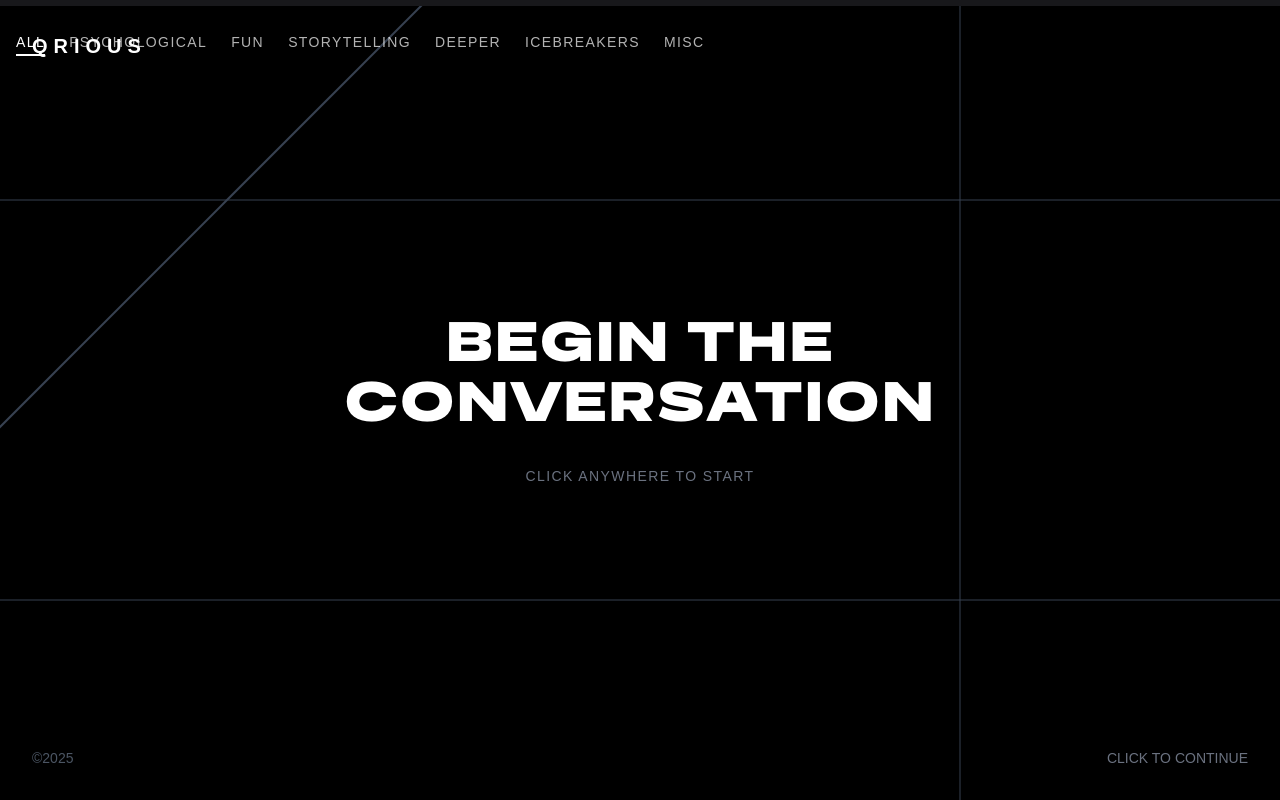
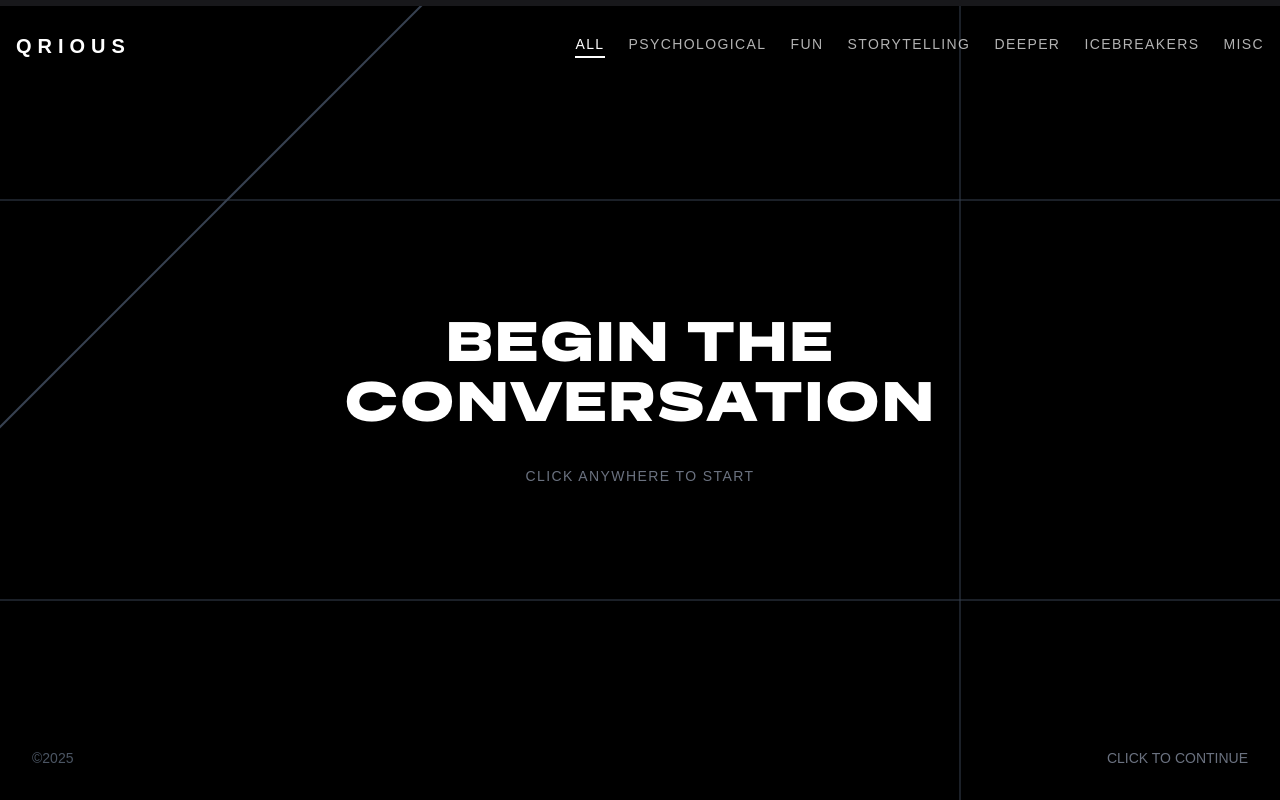
Before and after one commit to darth-lacrimosa/Qrious, a Next.js app: page / in a window 1280 px wide. Built offline with nearby package versions, Linux system fonts and the light colour scheme.

Commit message:
Update page.tsx

```diff
--- a/src/app/page.tsx
+++ b/src/app/page.tsx
@@ -191,6 +191,9 @@ export default function Home() {
       {/* Brand and Filter Container */}
       <div className="absolute top-4 md:top-8 w-full px-4 flex justify-between items-center z-50">
         {/* Brand QRIOUS */}
+        <div className="text-white text-lg md:text-xl tracking-[0.3em] font-bold">
+          QRIOUS
+        </div>
 
         {/* Category Filter - Desktop */}
         <div className="hidden md:flex items-center space-x-6">
@@ -294,11 +297,6 @@ export default function Home() {
         </div>
       </div>
 
-      {/* Brand QRIOUS - Posisi baru */}
-      <div className="absolute top-4 md:top-8 left-4 md:left-8 text-white text-lg md:text-xl tracking-[0.3em] font-bold z-50">
-        QRIOUS
-      </div>
-
       {/* Konten Utama - Desain Baru */}
       <div className="w-full max-w-4xl mx-auto cursor-pointer px-4 relative z-20">
         {currentQuestion ? (
```
